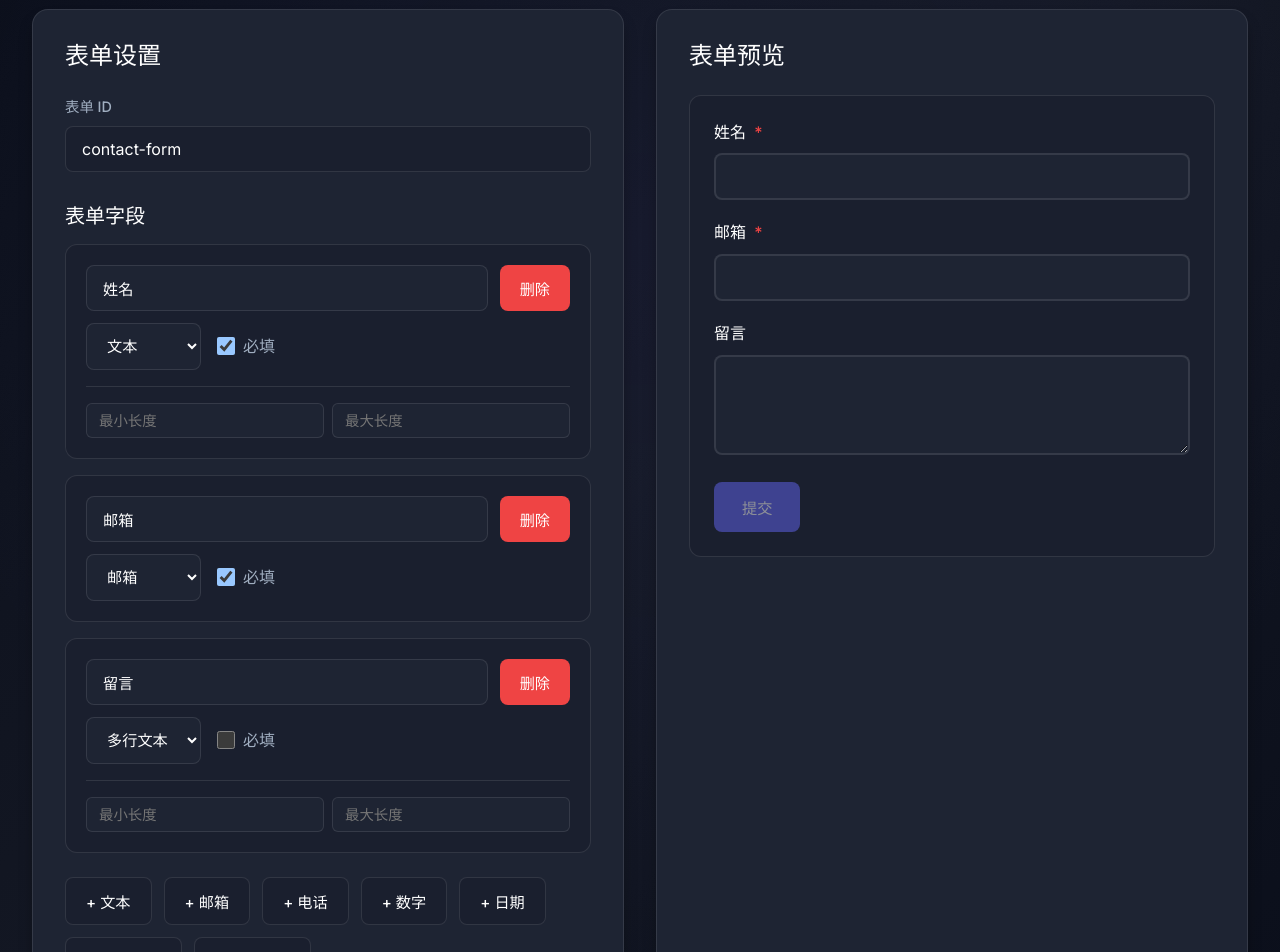
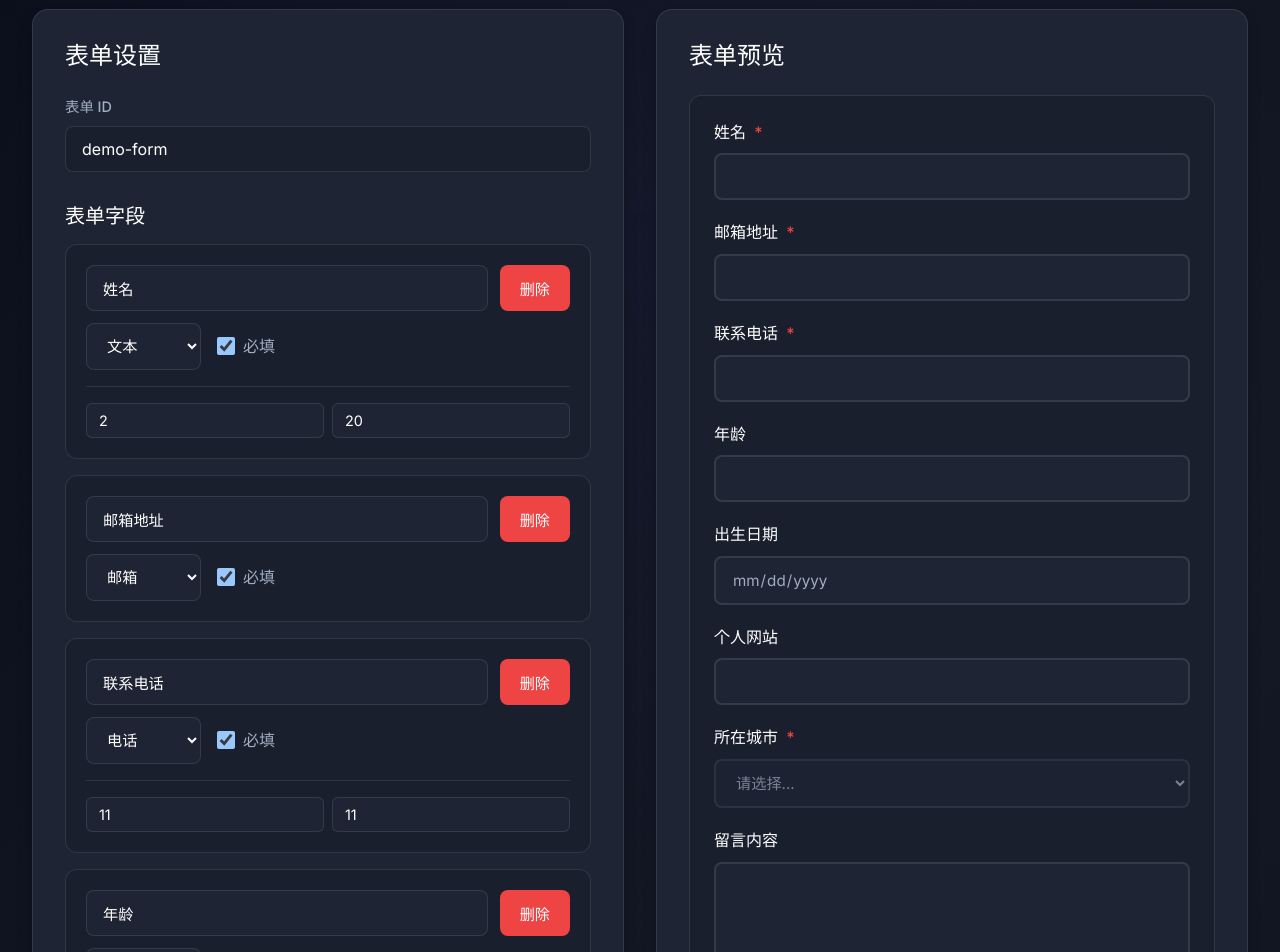
Before and after one commit to nike022/edge-form, a React (Vite) app: page / in a window 1280 px wide. Shown: the part 160-1112 px from the top of the page. Built offline with nearby package versions, Linux system fonts and the light colour scheme.

Commit message:
更新 App.tsx

```diff
--- a/src/App.tsx
+++ b/src/App.tsx
@@ -27,11 +27,16 @@ interface Submission {
 
 function App() {
   const [view, setView] = useState<'builder' | 'dashboard'>('builder')
-  const [formId, setFormId] = useState('contact-form')
+  const [formId, setFormId] = useState('demo-form')
   const [fields, setFields] = useState<FormField[]>([
-    { id: '1', type: 'text', label: '姓名', required: true },
-    { id: '2', type: 'email', label: '邮箱', required: true },
-    { id: '3', type: 'textarea', label: '留言', required: false }
+    { id: 'name', type: 'text', label: '姓名', required: true, validation: { minLength: 2, maxLength: 20 } },
+    { id: 'email', type: 'email', label: '邮箱地址', required: true },
+    { id: 'phone', type: 'tel', label: '联系电话', required: true, validation: { minLength: 11, maxLength: 11 } },
+    { id: 'age', type: 'number', label: '年龄', required: false, validation: { min: 18, max: 100 } },
+    { id: 'birthday', type: 'date', label: '出生日期', required: false },
+    { id: 'website', type: 'url', label: '个人网站', required: false },
+    { id: 'city', type: 'select', label: '所在城市', required: true, options: ['北京', '上海', '广州', '深圳', '杭州', '成都', '其他'] },
+    { id: 'message', type: 'textarea', label: '留言内容', required: false, validation: { maxLength: 500 } }
   ])
   const [embedCode, setEmbedCode] = useState('')
   const [submissions, setSubmissions] = useState<Submission[]>([])
```
